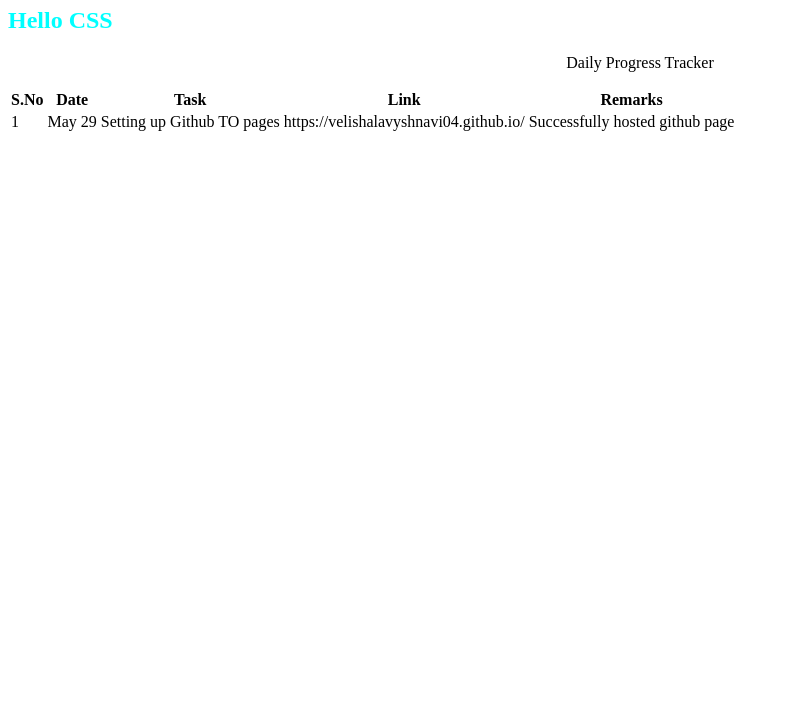
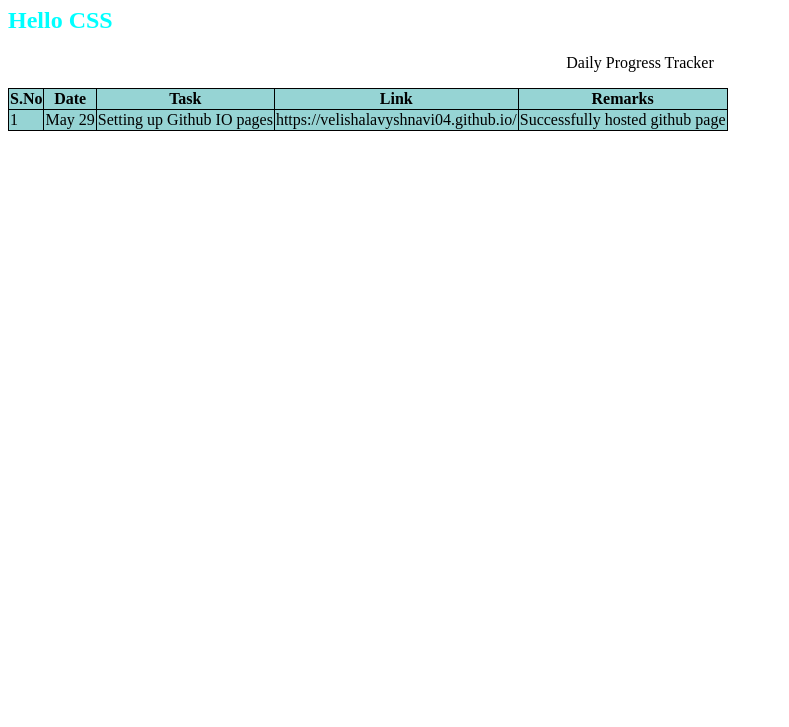
Before and after one commit to VelishalaVyshnavi04/VelishalaVyshnavi04.github.io, a plain HTML site: page index.html in a window 1280 px wide. Shown: the part 73-800 px from the top of the page, without its empty margins (0-789 px from the left). Drawn offline with Linux system fonts and the light colour scheme.

Commit message:
adding borders

```diff
--- a/index.html
+++ b/index.html
@@ -25,7 +25,7 @@
         <tr>
             <td>1</td>
             <td>May 29</td>
-            <td>Setting up Github TO pages</td>
+            <td>Setting up Github IO pages</td>
             <td>https://velishalavyshnavi04.github.io/</td>
             <td>Successfully hosted github page</td>
         </tr>
--- a/style.css
+++ b/style.css
@@ -2,3 +2,12 @@ h2
 {
     color:aqua;
 }
+table,th,td
+{
+   border:1px solid black;
+   border-collapse:collapse;
+}
+th,td
+{
+    background-color:#96D4D4;
+}
```
